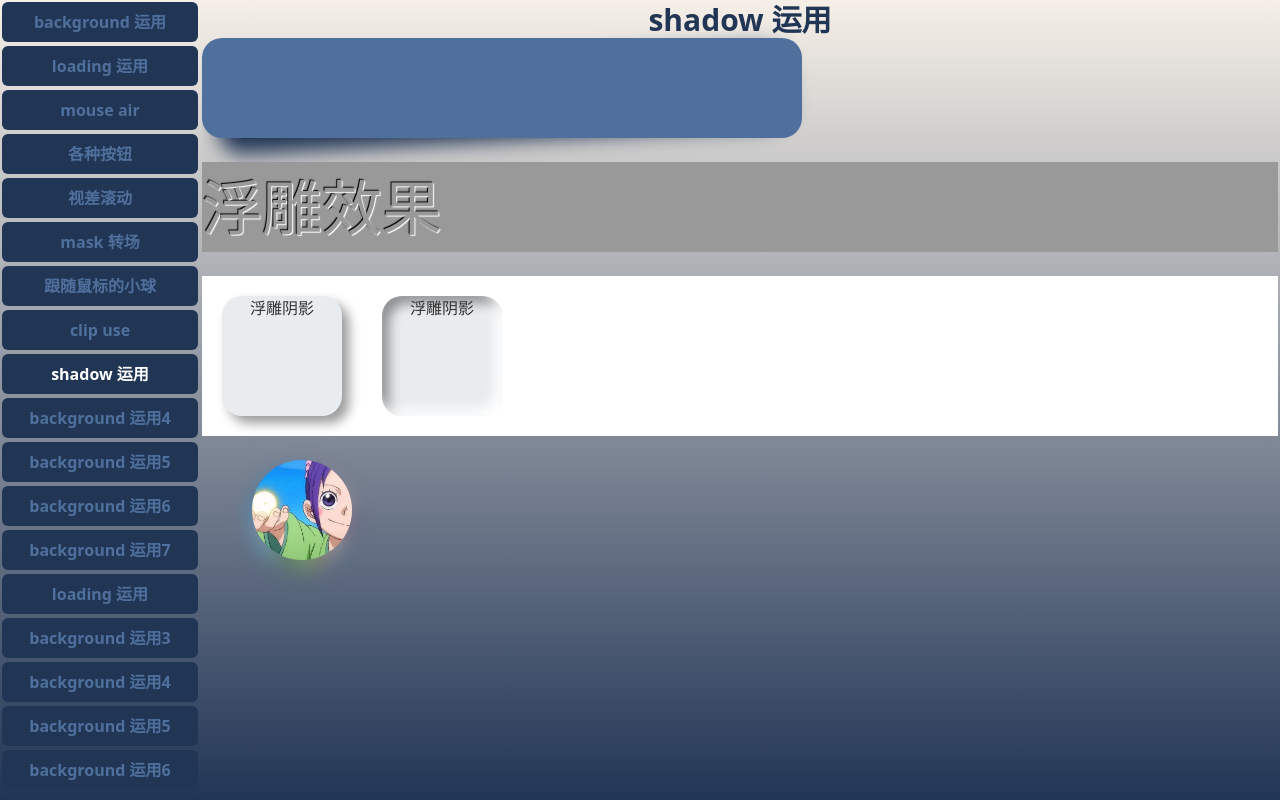
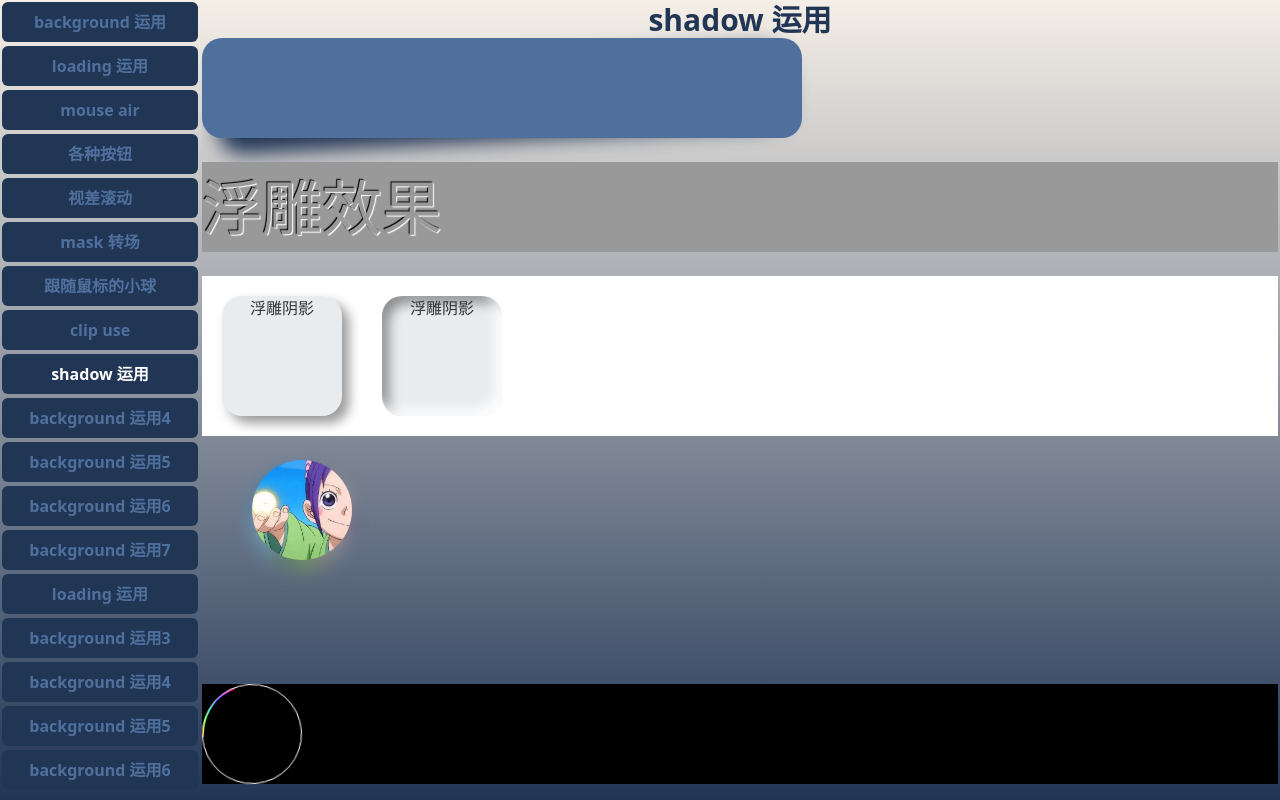
Before and after one commit to XyanZhang/nextjs-css-example, a Next.js app: page /shadow in a window 1280 px wide. Built offline with nearby package versions, Linux system fonts and the light colour scheme.

Commit message:
feat: color circle

```diff
--- a/src/app/(items)/shadow/index.module.scss
+++ b/src/app/(items)/shadow/index.module.scss
@@ -64,7 +64,7 @@
   }
 }
 
-$img: "/avatar-color.jpeg";
+$img: '/avatar-color.jpeg';
 .colorShadow {
   width: 200px;
   height: 200px;
@@ -81,7 +81,7 @@ $img: "/avatar-color.jpeg";
   background-size: cover;
 
   &::after {
-      content: "";
+    content: '';
     position: absolute;
     top: 10%;
     width: 100%;
@@ -89,7 +89,57 @@ $img: "/avatar-color.jpeg";
     border-radius: 50%;
     background: inherit;
     background-size: 100% 100%;
-      filter: blur(10px) brightness(80%) opacity(.8);
+    filter: blur(10px) brightness(80%) opacity(0.8);
     z-index: -1;
   }
 }
+.circleShadow {
+  background-color: #000;
+  // width: 120px;
+  // height: 120px;
+  position: relative;
+  .cicleColor {
+    border: 1px solid #fff;
+    box-sizing: border-box;
+    border-radius: 50%;
+    width: 100px;
+    height: 100px;
+    background-image: conic-gradient(
+      #ff4d00,
+      #ffe600,
+      #80ff00,
+      #00ff1a,
+      #00ffb3,
+      #00b3ff,
+      #001aff,
+      #8000ff,
+      #ff00e6,
+      #ff004d 20%,
+      transparent 20.5%,
+      transparent
+      );
+      // #3d3d3d
+    // filter: blur(2px);
+    animation: rotateColor 2s linear infinite;
+    // animation: crack2 1.5s linear forwards;
+  }
+}
+@keyframes rotateColor {
+  0% {
+    transform: rotate(0deg);
+  }
+  100% {
+    transform: rotate(360deg);
+  }
+}
+.circleBlack {
+  border-radius: 50%;
+  display: block;
+  width: 96px;
+  height: 96px;
+  left: 2px;
+  top: 2px;
+  position: absolute;
+  background-color: #000;
+  z-index: 10;
+}
--- a/src/app/(items)/shadow/page.tsx
+++ b/src/app/(items)/shadow/page.tsx
@@ -19,6 +19,11 @@ export default function ShadowUse() {
       <div className={styles.colorShadow}>
         <span className={styles.avator}></span>
       </div>
+      <br />
+      <div className={styles.circleShadow}>
+        <div className={styles.cicleColor}></div>
+        <div className={styles.circleBlack}></div>
+      </div>
     </div>
   )
 }
```
Lines whose indentation alone changed are shown as unchanged.
